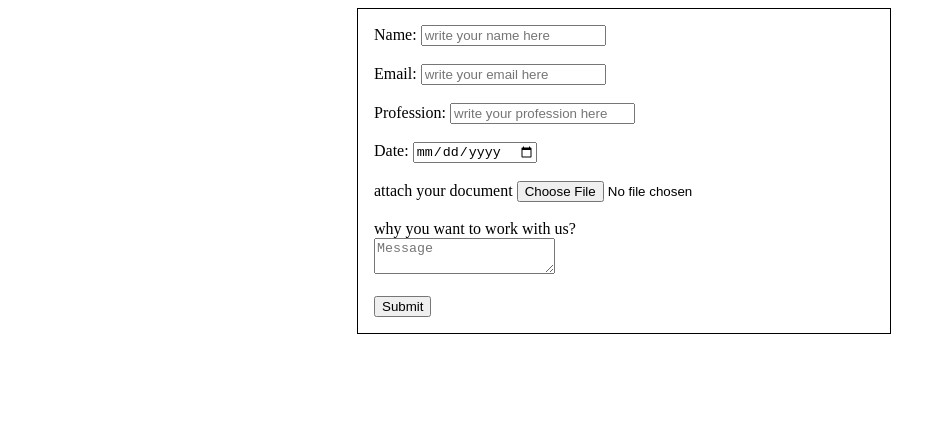
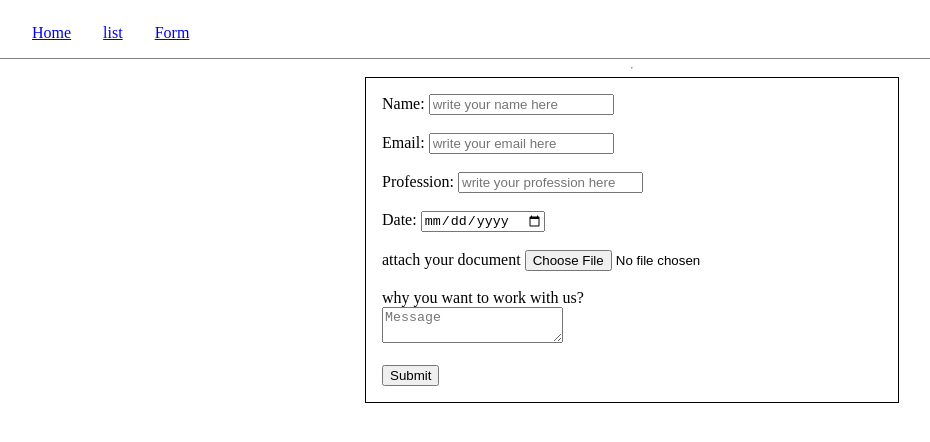
Before and after one commit to foziahussaini/ByaniSoft_first-project, a plain HTML site: page Form.html in a window 1280 px wide. Shown: the whole page, without its empty margins (16-946 px from the left). Drawn offline with Linux system fonts and the light colour scheme.

Commit message:
link navigation

```diff
--- a/Form.html
+++ b/Form.html
@@ -6,6 +6,7 @@
     <title>New Interns Form</title>
     <style>
         body{
+            width: 100%;
             display: flex;
             flex-direction: column;
             justify-content: center;
@@ -20,6 +21,14 @@
     </style>
 </head>
 <body>
+    <header style="border-bottom: 1px solid gray; width: 100%;">
+        <ul style="display: flex; gap: 2rem; list-style: none;">
+           <li><a href="index.html">Home</a></li>
+           <li><a href="List.html">list</a></li>
+           <li><a href="Form.html">Form</a></li>
+        </ul>
+    </header>
+    <hr>
     <form action="">
         <label for="name">Name:</label>
         <input type="text" name="name" id="name" placeholder="write your name here"><br><br>
```
Also changed, not shown: List.html (+9 -0 lines), index.html (+9 -0 lines).
